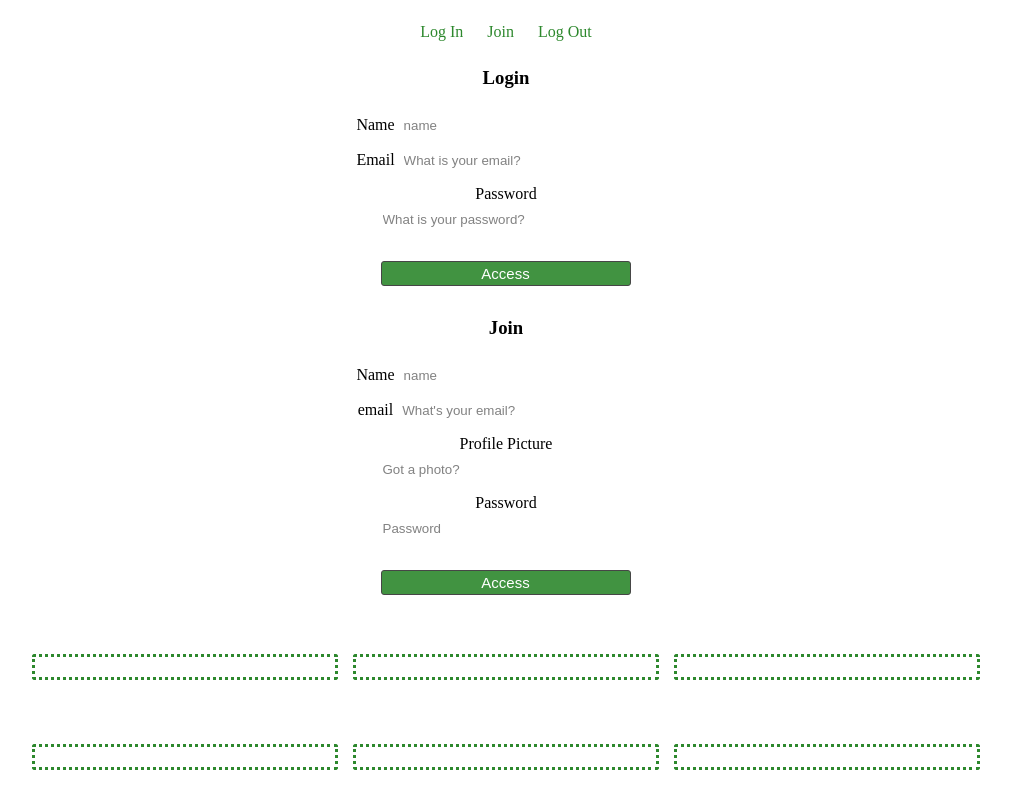
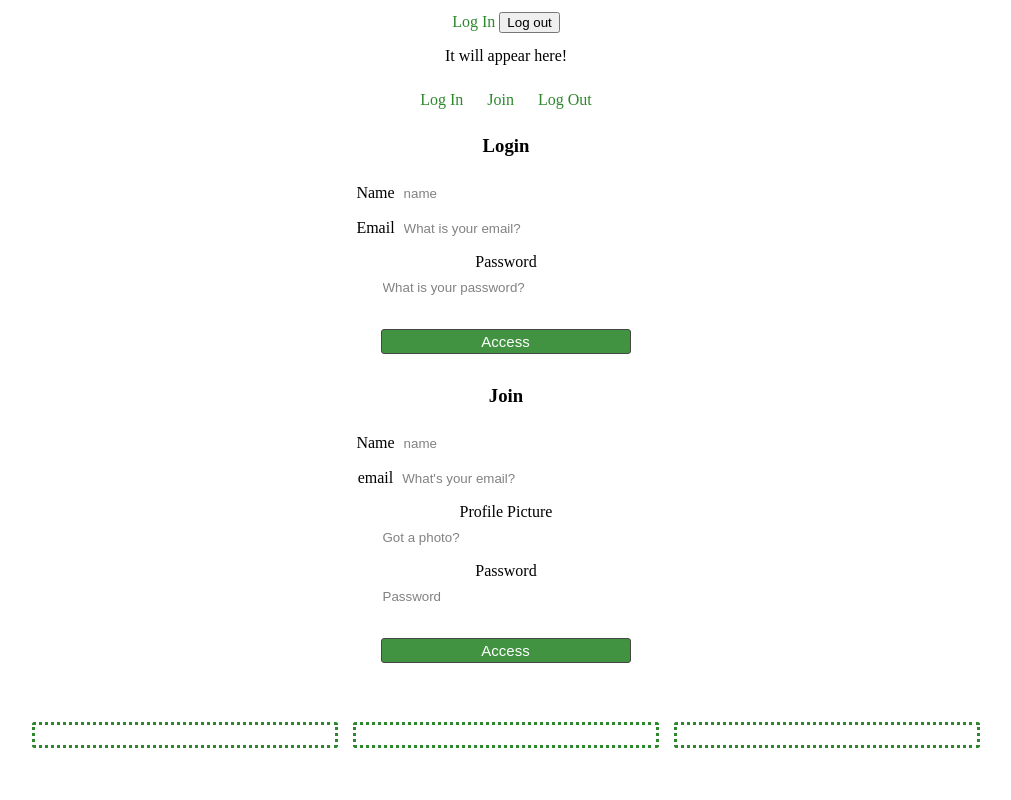
Before and after one commit to FinnCavanagh/power-app-front-end, a plain HTML site: page index.html in a window 1280 px wide. Shown: the top 800 px of the page, without its empty margins (134-1145 px from the left). Drawn offline with nearby package versions, Linux system fonts and the light colour scheme; some packages are replaced by stand-ins of ours; no server answers; a script that the page names is missing.

Commit message:
show and hide basic

```diff
--- a/index.html
+++ b/index.html
@@ -23,13 +23,25 @@
   <script type="text/javascript" src="./js/models/power.js"></script>
   <script type="text/javascript" src="./js/models/category.js"></script>
 
-
   <!-- Style -->
   <link rel="stylesheet" type="text/css" href="./css/style.css">
 
 </head>
+<body>
 
-<body>
+
+<div ng-controller="usersController as users">
+
+  <a href="#authorize" ng-click="showme=true">Log In</a>
+  <button ng-click="showme=false">Log out</button>
+
+  <div class="wrapper">
+    <p ng-hide="showme">It will appear here!</p>
+    <h2 ng-show="showme">This is mah content, yo!</h2>
+  </div>
+
+</div>
+
 
 <!-- users controller for log in -->
 
@@ -125,7 +137,6 @@
 
 
 
-
 <!-- below is the powers message to be edited and sent -->
 <!-- main / powers controller -->
       <div class="power">
```
